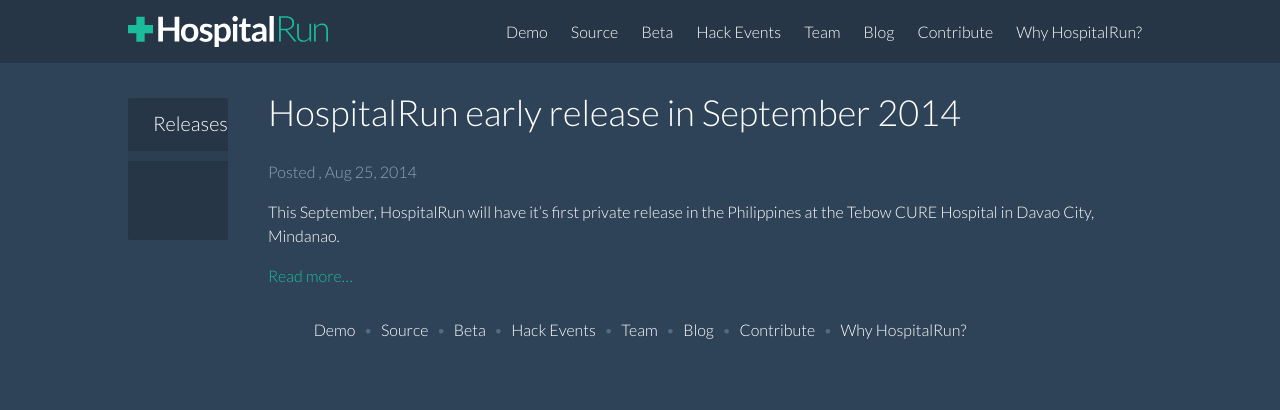
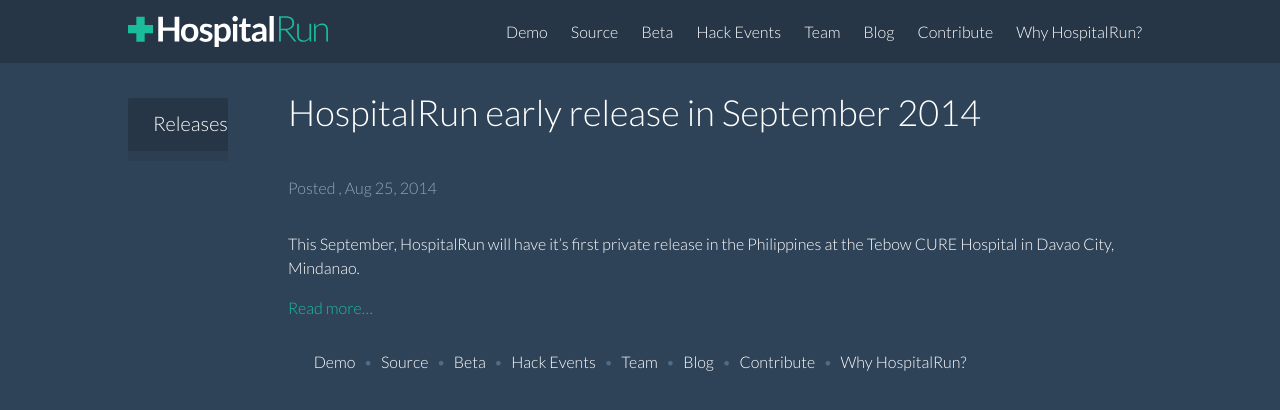
Before and after one commit to HospitalRun/hospitalrun.io, a Jekyll site: the page built from blog.html, in a window 1280 px wide. Shown: the top 410 px of the page. Built offline with Jekyll 4.4.1, drawn with Linux system fonts in a browser that asks for light colours.

Commit message:
Improve styles for blog detail and sidebar
Add flexbox styles for new post-wrapper
Tweaks

```diff
--- a/_sass/_blog.scss
+++ b/_sass/_blog.scss
@@ -1,8 +1,10 @@
 .blog-sidebar {
   margin-top: 35px;
   margin-bottom: 48px;
+  margin-right: 60px;
   background-color: $navy-drk;
   border-radius: 2px;
+  height: 100%;
 }
 
 .recent-post-header {
@@ -28,13 +30,19 @@ h3.recent-post-header {
   }
 }
 
+.post {
+  display: flex;
+  flex-direction: column;
+  width: 100%;
+}
+
 .index-list {
   display: flex;
   flex-direction: column;
-  margin-left: 40px;
 }
 
-.blog-posts {
+.blog-posts,
+.post-wrapper {
   display: flex;
   flex-direction: row;
 }
```
